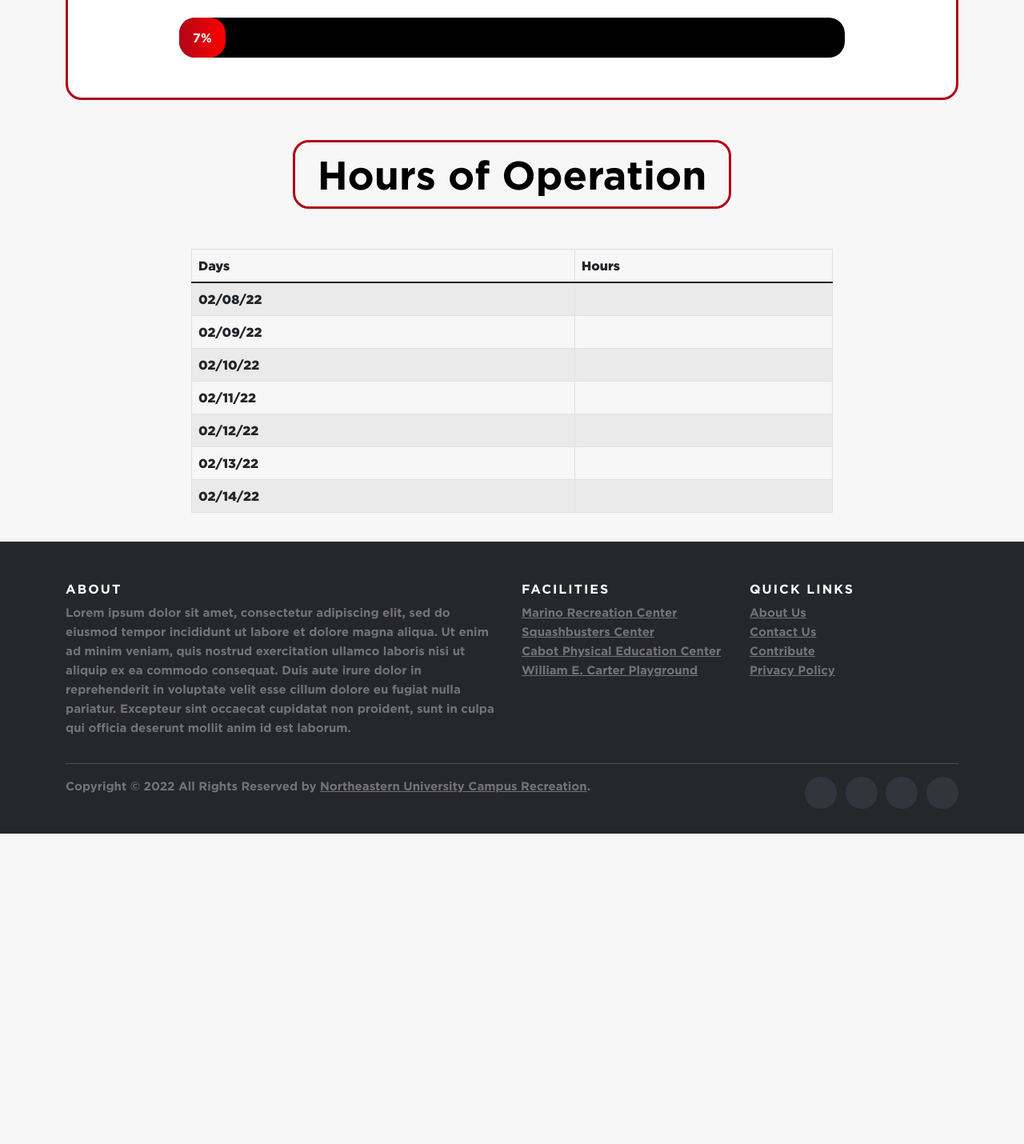
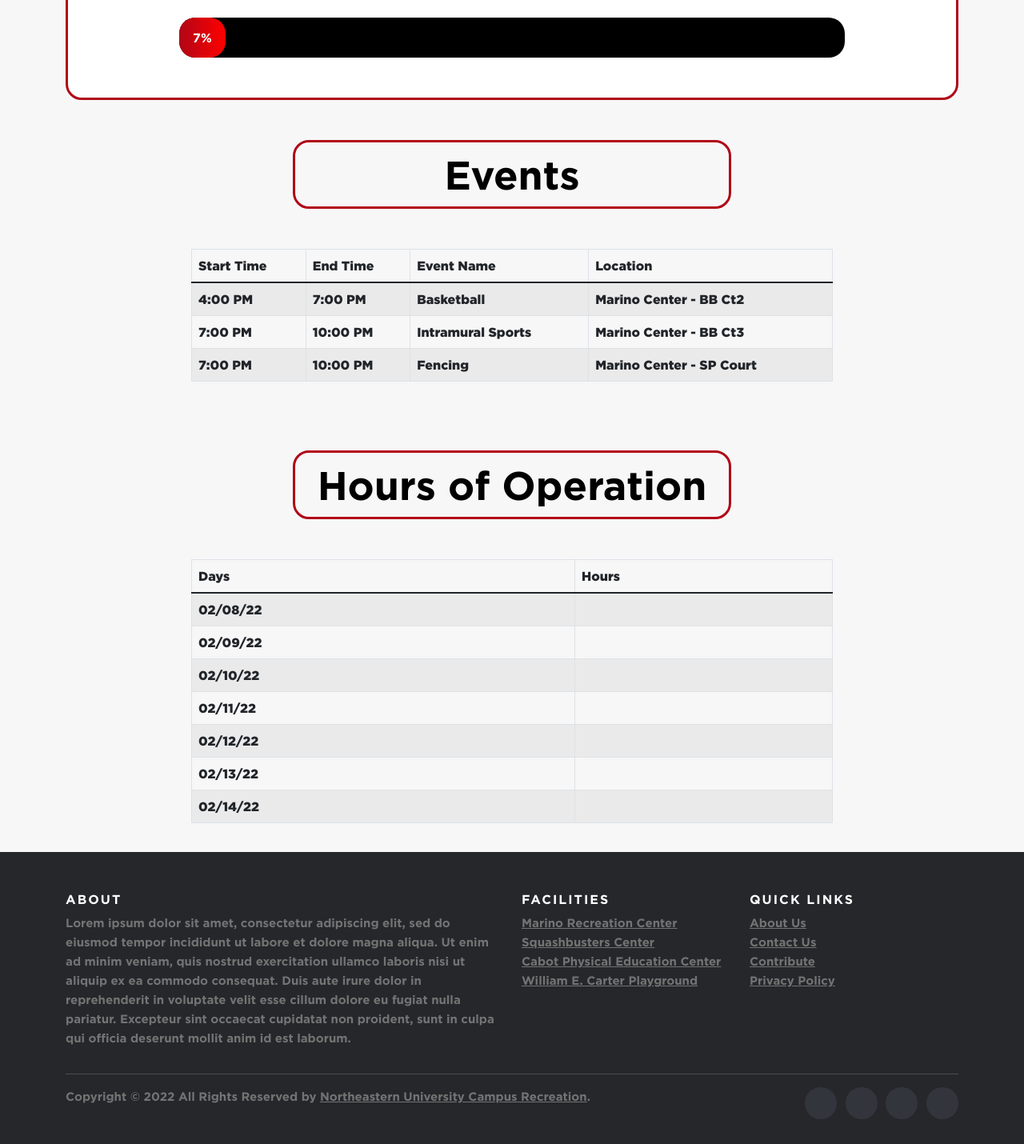
Before and after one commit to Nickdaco/GymNEU, a Flask app: page / in a window 1280 px wide. Shown: the part 687-2117 px from the top of the page at 80% size. Before the commit the page ends 1729 px from the top, so only its background shows below. Run offline with Flask 2, Linux system fonts and the light colour scheme; lists and menus that the app fills with data are empty.

Commit message:
Added Event table. Put a placeholder for having no events in a given day. Can't handle having multiple events in a court right now, will fix later.

```diff
--- a/gym_percents.json
+++ b/gym_percents.json
@@ -1,8 +1,23 @@
 {
   "Events": {
-    "Court 2": "No Events Today",
-    "Court 3": "No Events Today",
-    "Sports Court": "No Events Today"
+    "Court 2": {
+      "Start Time": "4:00 PM",
+      "End Time": "7:00 PM",
+      "Event": "Basketball",
+      "Location": "Marino Center - BB Ct2"
+    },
+    "Court 3": {
+      "Start Time": "7:00 PM",
+      "End Time": "10:00 PM",
+      "Event": "Intramural Sports",
+      "Location": "Marino Center - BB Ct3"
+    },
+    "Sports Court": {
+      "Start Time": "7:00 PM",
+      "End Time": "10:00 PM",
+      "Event": "Fencing",
+      "Location": "Marino Center - SP Court"
+    }
   },
   "Gym-Availability-Percentage": {
     "Marino Center - 2nd Floor": 10,
--- a/main.py
+++ b/main.py
@@ -21,7 +21,7 @@
         list_of_days.append(today + datetime.timedelta(days=i))
     list_of_days = [i.strftime("%m/%d/%y") for i in list_of_days]
     date_time = today.strftime("%d/%m/%y %H:%M:%S")
-    return render_template('home.html', context=context, date_time=date_time,list_of_days=list_of_days)
+    return render_template('home.html', context=context, date_time=date_time, list_of_days=list_of_days)
 
 @app.route('/marino')
 def marino():
--- a/scrape_events.py
+++ b/scrape_events.py
@@ -33,7 +33,7 @@
         self.location = location
 
     def make_dict(self):
-        output_dict = {"Start Time": self.start_time, "End Time": self.end_time, 'Activity': self.activity,
+        output_dict = {"Start Time": self.start_time, "End Time": self.end_time, 'Event': self.activity,
                        'Location': self.location}
         return output_dict
 
--- a/templates/base.html
+++ b/templates/base.html
@@ -47,7 +47,7 @@
                                 Marino
                             </a>
                             <ul class="dropdown-menu" aria-labelledby="navbarDropdownMenuLink">
-                                <li><a class="dropdown-item" href="#">Busy</a></li>
+                                <li><a class="dropdown-item" href="#">Capacity</a></li>
                                 <li><a class="dropdown-item" href="#">Hours</a></li>
                                 <li><a class="dropdown-item" href="#">Events</a></li>
                             </ul>
@@ -58,7 +58,7 @@
                                 Squashbusters
                             </a>
                             <ul class="dropdown-menu" aria-labelledby="navbarDropdownMenuLink">
-                                <li><a class="dropdown-item" href="#">Busy</a></li>
+                                <li><a class="dropdown-item" href="#">Capacity</a></li>
                                 <li><a class="dropdown-item" href="#">Hours</a></li>
                                 <li><a class="dropdown-item" href="#">Events</a></li>
                             </ul>
--- a/templates/home.html
+++ b/templates/home.html
@@ -34,6 +34,54 @@
     </div>
 
 </div>
+
+<!--Events-->
+
+<div class="table-container">
+    <center><h1>Events</h1></center>
+    <div class="marino-info-container-clear">
+        <table class="table table-bordered table-striped table-hover">
+            <thead>
+
+<!--            If there are no events at all today-->
+            {% if context["Events"]["Court 2"] and context["Events"]["Court 3"] and context["Events"]["Sports Court"] ==
+            "No Events Today" %}
+
+            <h1> No Events Today... :( </h1>
+
+<!--            If there are any events display them in the table-->
+            {% else %}
+            <tr>
+                <th scope="col">Start Time</th>
+                <th scope="col">End Time</th>
+                <th scope="col">Event Name</th>
+                <th scope="col">Location</th>
+            </tr>
+            </thead>
+            <tbody>
+
+            {% for key in context["Events"] %}
+
+                {% if context['Events'][key] == "No Events Today" %}
+                    {{ pass }}
+
+                {% else %}
+
+                <tr>
+                    {% for key2 in context["Events"][key] %}
+                    <th scope="row">{{ context["Events"][key][key2] }}</th>
+                    {% endfor %}
+                </tr>
+
+                {% endif %}
+            {% endfor %}
+            {% endif %}
+
+            </tbody>
+        </table>
+    </div>
+</div>
+
 
 <!--HOURS -->
 <div class="table-container">
```
